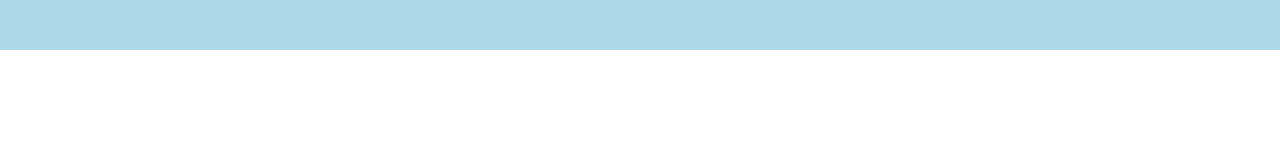
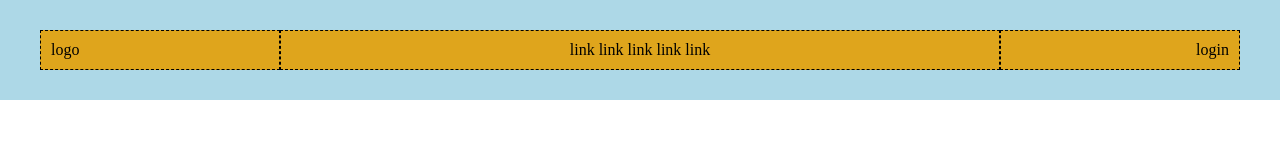
Before and after one commit to ErikaArci99/htmlcss-struttura-discord, a plain HTML site: page index.html in a window 1280 px wide. Drawn offline with Linux system fonts and the light colour scheme.

Commit message:
[UPD] added header

```diff
--- a/css/style.css
+++ b/css/style.css
@@ -6,7 +6,37 @@
 
 .container{
     display: flex;
-    width: 100%;
-    height: 50px;
     background-color: #ADD8E7;
+    height: 100px;
+    justify-content: center;
+    align-items: center;
+
+.header-button-1{
+    background-color: #DFA51C;
+    width: 240px;
+    height: 40px;
+    padding: 10px 10px;
 }
+
+.header-button-2{
+    background-color: #DFA51C;
+    width: 720px;
+    padding: 10px 10px;
+    height: 40px;
+}
+
+.border{
+    border: 1px dashed black;
+}
+
+.text-align-sx{
+    text-align: left;
+}
+
+.text-align-dx{
+    text-align: right;
+}
+
+.text-align-center{
+    text-align: center;
+}
--- a/index.html
+++ b/index.html
@@ -9,10 +9,17 @@
 
 <body>
     <header>
+        <!-- instestazione sito -->
         <div class="container">
-            <div class="logo"></div>
-            <div class="link"></div>
-            <div class="login"></div>
+            <div class="logo header-button-1 border text-align-sx">
+                <span>logo</span>
+            </div>
+            <div class="link header-button-2 border text-align-center">
+                <span>link link link link link</span>
+            </div>
+            <div class="login header-button-1 border text-align-dx">
+                <span>login</span>
+            </div>
         </div>
     </header>
     <main>
```
